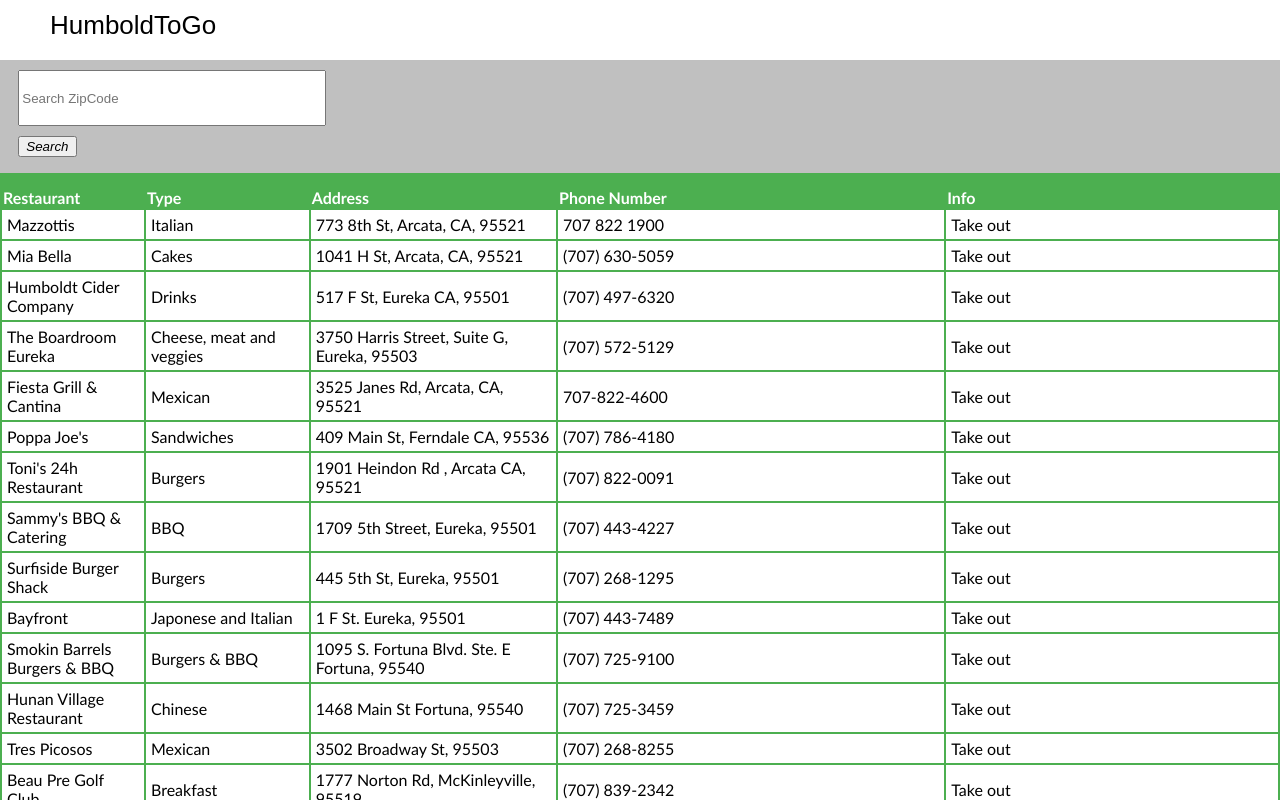
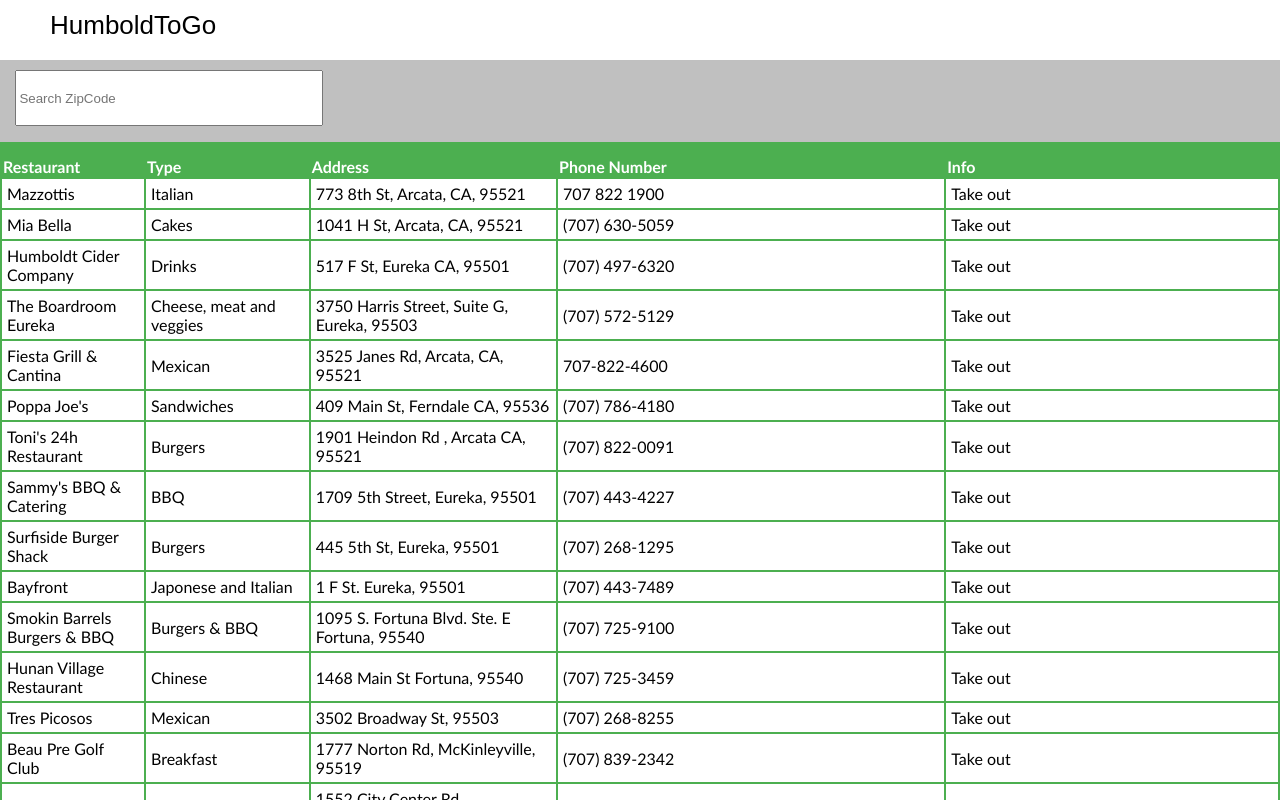
Before and after one commit to htogo-project/htogoproject, a React (Create React App) app: page / in a window 1280 px wide. Shown: the top 800 px of the page. Built offline with nearby package versions, Linux system fonts and the light colour scheme.

Commit message:
removed search button

```diff
--- a/src/components/Search.jsx
+++ b/src/components/Search.jsx
@@ -25,7 +25,7 @@ function Search(props) {
         <div className={styles.s}>
             <div className={styles.search}>
                 <input className={styles.input}type="text" placeholder="Search ZipCode" name="search" onChange={handleChange} onClick={handleClickIB}/>
-                <button className={styles.button} onClick={handleClick} type="submit"><i> Search </i></button>
+                {/* <button className={styles.button} onClick={handleClick} type="submit"><i> Search </i></button> */}
                 <p>{message}</p>
             </div>
         </div>
```
